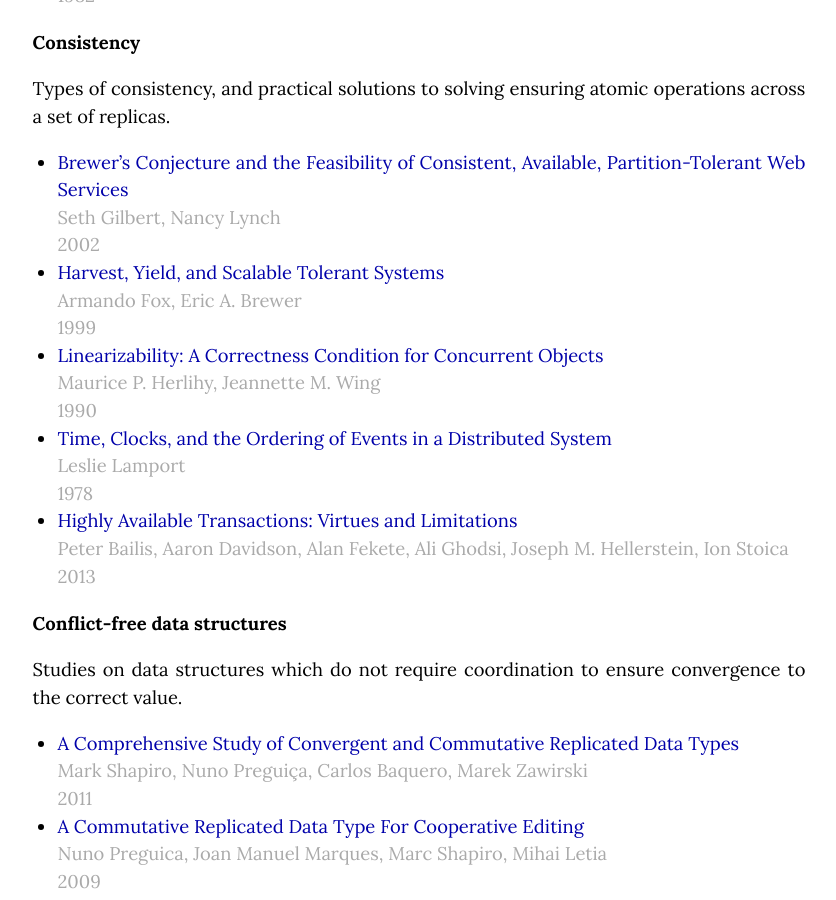
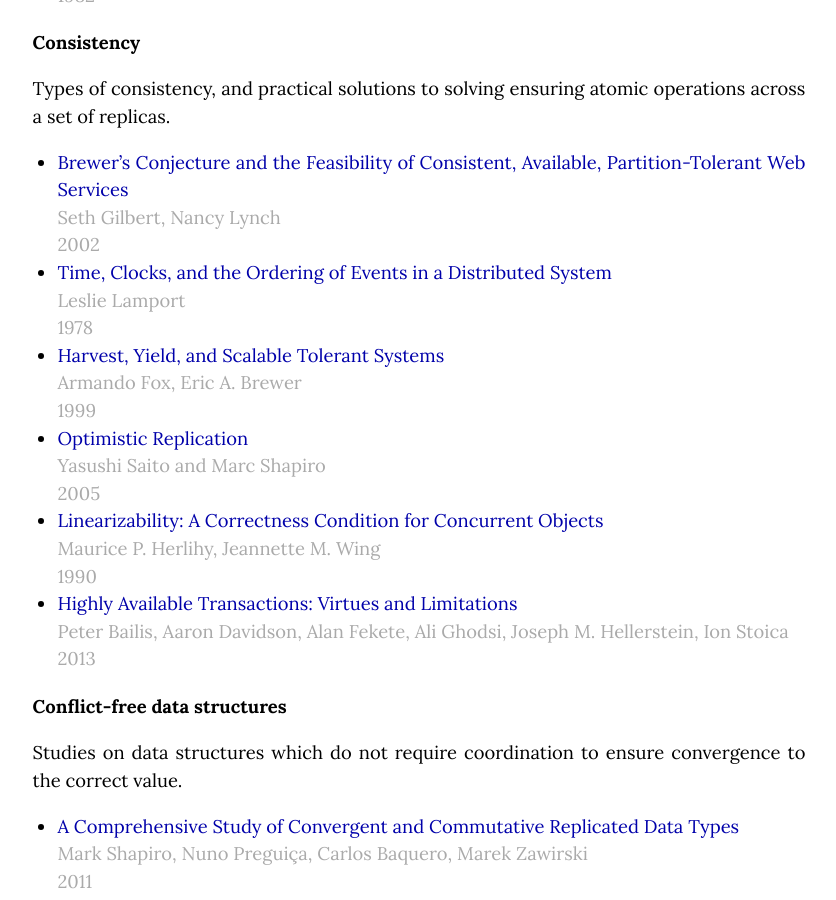
Before and after one commit to cmeiklejohn/cmeiklejohn.github.io, a Jekyll site: the page built from _posts/2013-07-12-readings-in-distributed-systems.markdown, in a window 1280 px wide and 900 px high, scrolled down 1205 px. Shown: the whole window, without its empty margins (221-1057 px from the left). Built offline with Jekyll 4.4.1, drawn with Linux system fonts in a browser that asks for light colours; comment, search, counter and statistics services are not loaded.

Commit message:
Add "Optimistic Replication" survey
Saito and Shapiro's survey is a top-notch overview of weakly consistent replication techniques and consistency models up to 2005.

```diff
--- a/_posts/2013-07-12-readings-in-distributed-systems.markdown
+++ b/_posts/2013-07-12-readings-in-distributed-systems.markdown
@@ -54,15 +54,18 @@ operations across a set of replicas.
 * [Brewer's Conjecture and the Feasibility of Consistent, Available, Partition-Tolerant Web Services][cap]
   <span class="author">Seth Gilbert, Nancy Lynch</span>
   <span class="date">2002</span>
+* [Time, Clocks, and the Ordering of Events in a Distributed System][clocks]
+  <span class="author">Leslie Lamport</span>
+  <span class="date">1978</span>
 * [Harvest, Yield, and Scalable Tolerant Systems][harvest]
   <span class="author">Armando Fox, Eric A. Brewer</span>
   <span class="date">1999</span>
+* [Optimistic Replication][optimistic]
+  <span class="author">Yasushi Saito and Marc Shapiro</span>
+  <span class="date">2005</span>
 * [Linearizability: A Correctness Condition for Concurrent Objects][linearizability]
   <span class="author">Maurice P. Herlihy, Jeannette M. Wing</span>
   <span class="date">1990</span>
-* [Time, Clocks, and the Ordering of Events in a Distributed System][clocks]
-  <span class="author">Leslie Lamport</span>
-  <span class="date">1978</span>
 * [Highly Available Transactions: Virtues and Limitations][hat]
   <span class="author">Peter Bailis, Aaron Davidson, Alan Fekete, Ali Ghodsi, Joseph M. Hellerstein, Ion Stoica</span>
   <span class="date">2013</span>
@@ -148,6 +151,7 @@ I'm hoping to make this into a living document, so please submit [pull
 requests][pull] or leave comments!
 
 [pull]: https://github.com/cmeiklejohn/cmeiklejohn.github.io
+[optimistic]: http://www.ysaito.com/survey.pdf
 [redbook]: http://www.amazon.com/Readings-Database-Systems-Joseph-Hellerstein/dp/0262693143
 [raft]: https://ramcloud.stanford.edu/wiki/download/attachments/11370504/raft.pdf
 [paxoslive]: http://research.google.com/pubs/pub33002.html
```
